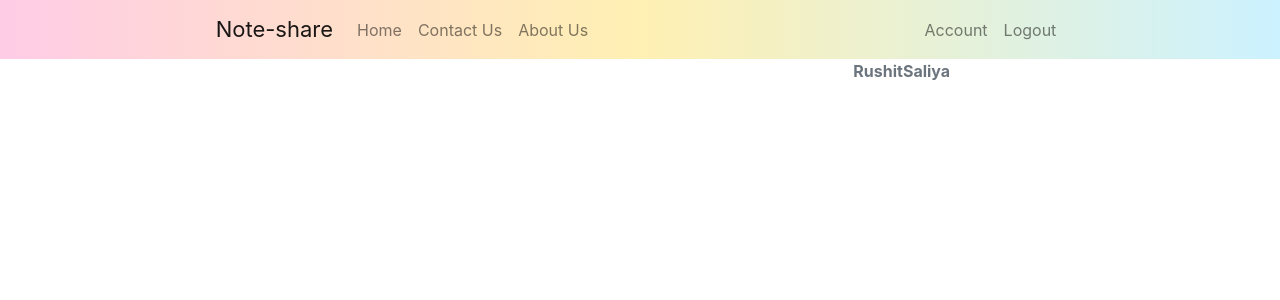
After one commit to rushitsaliya/Note-share, a Flask app: page /account in a window 1280 px wide. The commit adds this page. Shown: the top 300 px of the page. Run offline with Flask 2, Linux system fonts and the light colour scheme; a user stored in the database is signed in; some libraries are stand-ins or nearby versions.

Commit message:
User authentication

```diff
--- a/noteshare/__init__.py
+++ b/noteshare/__init__.py
@@ -1,9 +1,15 @@
 from flask import Flask
 from flask_sqlalchemy import SQLAlchemy
+from flask_bcrypt import Bcrypt
+from flask_login import LoginManager
 
 app = Flask(__name__)
 app.config['SECRET_KEY'] = '6c7a4480291385be59895ef8fa1db7ed'
 app.config['SQLALCHEMY_DATABASE_URI'] = 'sqlite:///site.db'
 db = SQLAlchemy(app)
+bcrypt = Bcrypt(app)
+login_manager = LoginManager(app)
+login_manager.login_view = 'login'
+login_manager.login_message_category = 'info'
 
 from noteshare import routes
--- a/noteshare/routes.py
+++ b/noteshare/routes.py
@@ -1,6 +1,8 @@
-from noteshare import app
-from flask import render_template, url_for, flash, redirect
+from noteshare import app, db, bcrypt
+from noteshare.models import User, Note
+from flask import render_template, url_for, flash, redirect, request
 from noteshare.forms import RegistrationForm, LoginForm
+from flask_login import login_user, logout_user, current_user, login_required
 
 # dummy data for notes
 notes = [
@@ -55,16 +57,39 @@ def home():
 
 @app.route('/register', methods=['GET', 'POST'])
 def register():
+    if current_user.is_authenticated:
+        return redirect(url_for('home'))
     form = RegistrationForm()
     if form.validate_on_submit():
-        flash(f'Account created for {form.username.data}!', 'success')
-        return redirect(url_for('home'))
+        hashed_pswd = bcrypt.generate_password_hash(form.password.data).decode('utf-8')
+        user = User(username=form.username.data, email=form.email.data, password=hashed_pswd)
+        db.session.add(user)
+        db.session.commit()
+        flash(f'Account created for {form.username.data}! Now you can Sign in to your account', 'success')
+        return redirect(url_for('login'))
     return render_template('registration.html', title="Sign Up", form=form)
 
 @app.route('/login', methods=['GET', 'POST'])
 def login():
+    if current_user.is_authenticated:
+        return redirect(url_for('home'))
     form = LoginForm()
     if form.validate_on_submit():
-        flash(f'Welcome, {form.email.data}!', 'success')
-        return redirect(url_for('home'))
+        user = User.query.filter_by(email=form.email.data).first()
+        if user and bcrypt.check_password_hash(user.password, form.password.data):
+            login_user(user, remember=form.remember.data)
+            next_page = request.args.get('next')
+            return redirect(next_page) if next_page else redirect(url_for('home'))
+        else:
+            flash(f'Login unsuccessful. Please check email and password!', 'danger')
     return render_template('login.html', title="Sign In", form=form)
+
+@app.route('/logout')
+def logout():
+    logout_user()
+    return redirect(url_for('home'))
+
+@app.route('/account')
+@login_required
+def account():
+    return render_template('account.html', title="Account")
--- /dev/null
+++ b/noteshare/templates/account.html
@@ -0,0 +1,5 @@
+{% extends "layout.html" %}
+
+{% block content %}
+    <strong class="text-muted">{{ current_user.username }}</strong>
+{% endblock content %}
--- a/noteshare/templates/layout.html
+++ b/noteshare/templates/layout.html
@@ -43,17 +43,37 @@
                     </div>
                     <div class="navbar-collapse collapse w-100 order-3 dual-collapse2 margin-right">
                         <ul class="navbar-nav ml-auto">
+                            {% if current_user.is_authenticated %}
+                                <li class="nav-item">
+                                    <a class="nav-link" href="{{ url_for('account') }}">Account</a>
+                                </li>
+                                <li class="nav-item">
+                                    <a class="nav-link" href="{{ url_for('logout') }}">Logout</a>
+                                </li>
+                            {% else %}
                                 <li class="nav-item">
                                     <a class="nav-link" href="{{ url_for('login') }}">Sign In</a>
                                 </li>
                                 <li class="nav-item">
                                     <a class="nav-link" href="{{ url_for('register') }}">Sign Up</a>
                                 </li>
+                            {% endif %}
                         </ul>
                     </div>
                 </nav>
             </div>
             <div class="row">
+                <div class="col-md-8 col-pl-16">
+                    {% with messages = get_flashed_messages(with_categories=true) %}
+                        {% if messages %}
+                            {% for category, message in messages %}
+                                <div class="alert alert-{{ category }}">
+                                    {{ message }}
+                                </div>
+                            {% endfor %}
+                        {% endif %}
+                    {% endwith %}
+                </div>
                 {% block content %}{% endblock %}
             </div>
         </div>
```
Also changed, not shown: noteshare/forms.py (+12 -1 lines), noteshare/models.py (+7 -2 lines), noteshare/templates/home.html (+0 -9 lines), noteshare/site.db. Lines whose indentation alone changed are shown as unchanged.
